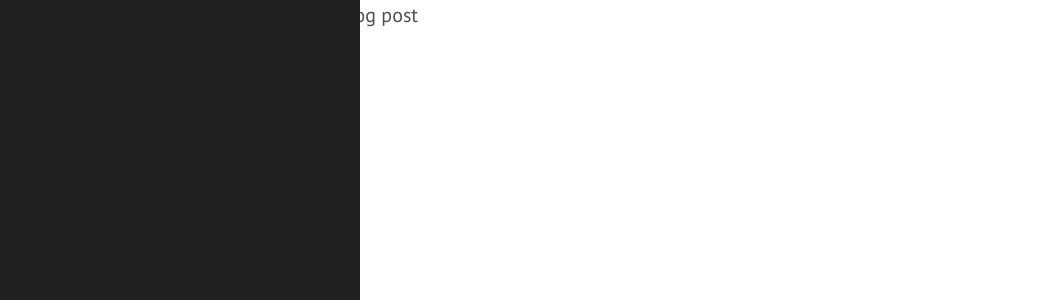
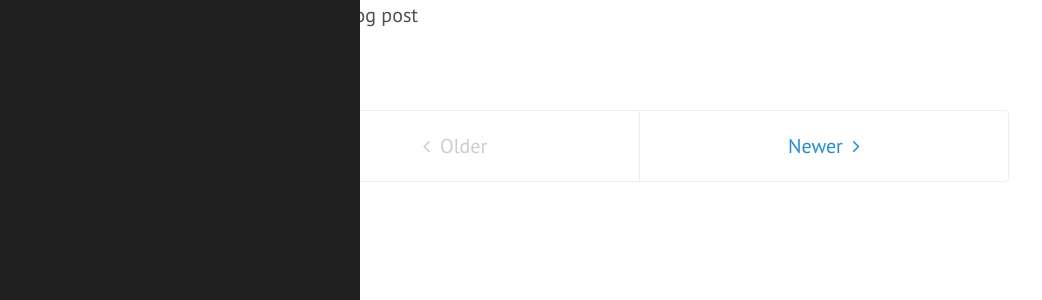
Before and after one commit to raytong82/raytong8, a Jekyll site: the page built from _posts/2016-02-24-first-post.md, in a window 1280 px wide. Shown: the part 180-480 px from the top of the page, without its empty margins (0-1042 px from the left). Built offline with Jekyll 4.4.1, drawn with Linux system fonts in a browser that asks for light colours; nearby versions of some CDN libraries.

Commit message:
update pagination style

```diff
--- a/_layouts/post.html
+++ b/_layouts/post.html
@@ -6,7 +6,7 @@ layout: default
   <h1 class="post-title">{{ page.title }}</h1>
   <span class="post-date">
     {{ page.date | date_to_string }}
-    <span class="page-tags">
+    <span class="post-tags">
     {% for tag in page.tags %}
       <span class="tags-item">
         <a href="/tag/{{ tag }}/">
@@ -18,3 +18,16 @@ layout: default
   </span>
   {{ content }}
 </div>
+
+<div class="pagination">
+  {% if page.previous %}
+    <a class="pagination-item older" href="{{ page.previous.url }}"><i class="fa fa-angle-left"></i>Older</a>
+  {% else %}
+    <span class="pagination-item older"><i class="fa fa-angle-left"></i>Older</span>
+  {% endif %}
+  {% if page.next %}
+    <a class="pagination-item newer" href="{{ page.next.url }}">Newer<i class="fa fa-angle-right"></i></a>
+  {% else %}
+    <span class="pagination-item newer">Newer<i class="fa fa-angle-right"></i>></span>
+  {% endif %}
+</div>
--- a/public/css/raytong82.css
+++ b/public/css/raytong82.css
@@ -96,3 +96,19 @@ span.page-tags > .tags-item > a:hover {
   color: #4a6;
   text-decoration: none;
 }
+
+/** pagination */
+i.fa.fa-angle-left,
+i.fa.fa-angle-double-left {
+  margin-right: 0.5rem;
+}
+i.fa.fa-angle-right,
+i.fa.fa-angle-double-right {
+  margin-left: 0.5rem;
+}
+a.pagination-item:hover,
+a.pagination-item:active {
+  color: #4a6;
+  text-decoration: none;
+  background-color: #ddd;
+}
```
Also changed, not shown: index.html (+5 -5 lines).
